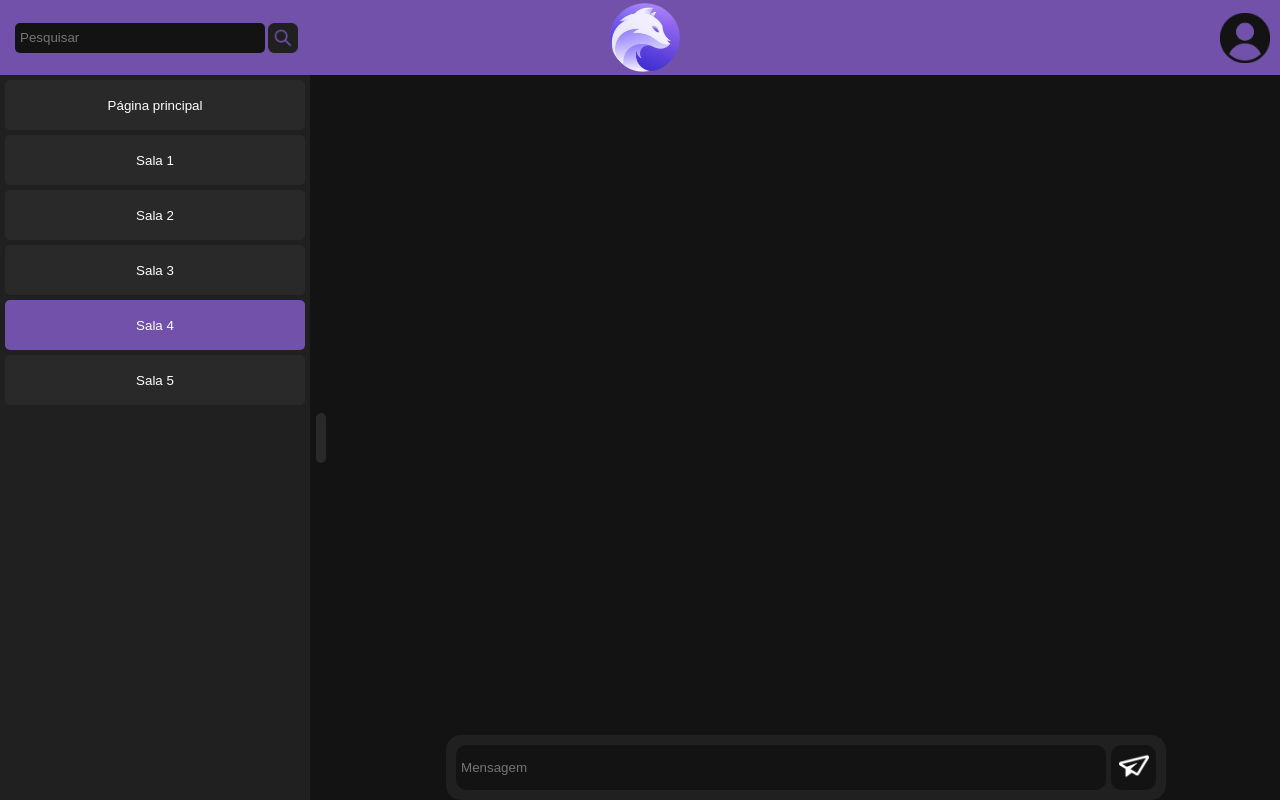
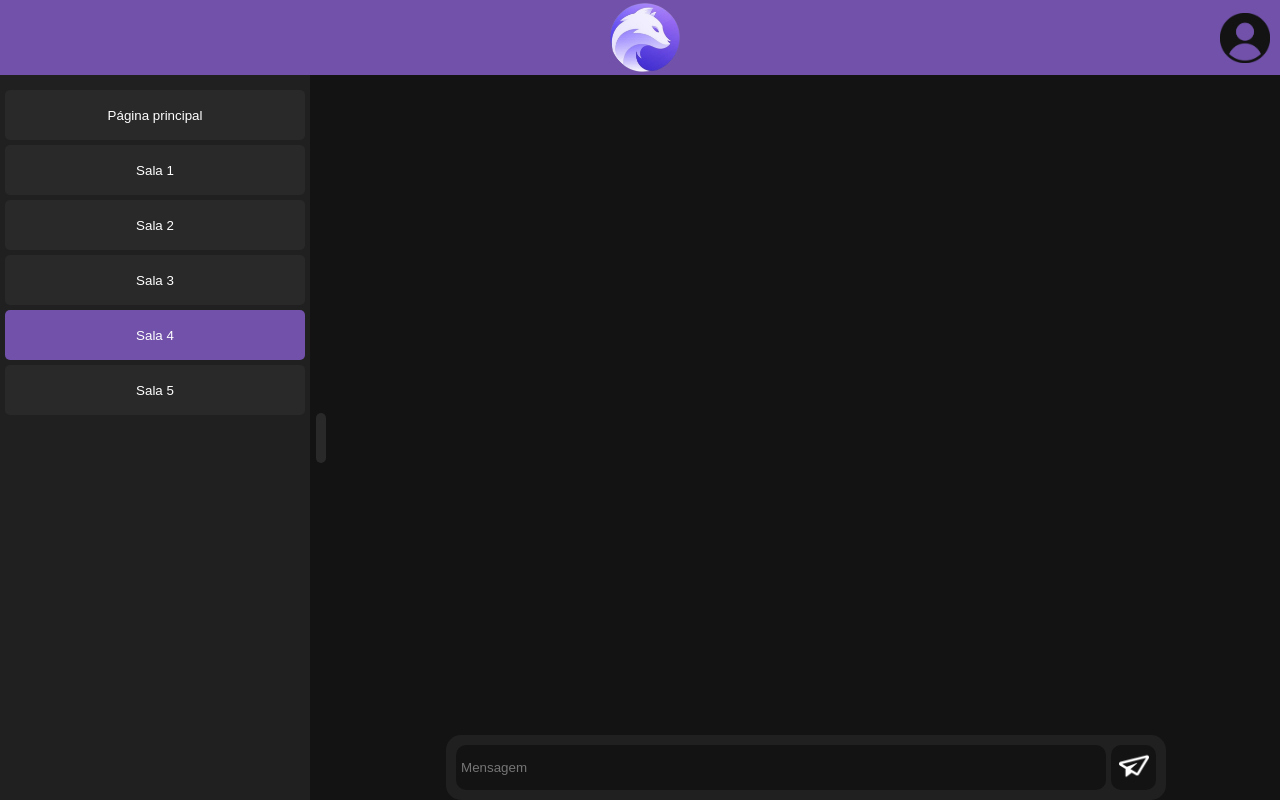
Before and after one commit to DanielC-007/Tecfor, a PHP site: page /pages/sala4.html in a window 1280 px wide. Run offline with PHP 8.4, Linux system fonts and the light colour scheme.

Commit message:
removeSearch

```diff
--- a/assets/scripts/script.js
+++ b/assets/scripts/script.js
@@ -9,9 +9,7 @@ function navOpenClose() {
     navSalas.style.transform === ""
   ) {
     navSalas.style.transform = "translateX(-100%)";
-    navSalas
     bntClose.style.transform = "translateX(-310px)";
-
     // subContainer.style.width("100vw")
   } else {
     navSalas.style.transform = "translateX(0px)";
--- a/assets/styles/style.css
+++ b/assets/styles/style.css
@@ -95,6 +95,7 @@ form input[type=submit]:hover {
   display: flex;
   align-items: flex-end;
   justify-content: center;
+  position: none;
   width: 100vw;
 }
 
@@ -215,6 +216,7 @@ button:hover {
 }
 
 #salas div {
+  padding-top: 10px;
   display: flex;
   flex-direction: column;
   align-items: center;
@@ -225,7 +227,7 @@ button:hover {
   justify-content: center;
   align-items: center;
   background-color: var(--cor2Dark);
-  margin: 0px 0px 5px 0px;
+  margin-bottom: 5px;
   padding: 5px;
   border-radius: 5px;
   border-style: none;
--- a/index.html
+++ b/index.html
@@ -13,9 +13,7 @@
   <body>
     <!-- <button id="fechar"></button> -->
     <header>
-      <div class="box1">
-        <input type="search" name="pesquisa" id="pesquisa" placeholder="Pesquisar"/>
-        <button><img src="public/imgs/buscaDark.png" /></button></div>
+      <div class="box1"></div>
       <div class="box2">
         <img id="icon" src="public/imgs/icon.png" />
       </div>
--- a/pages/sala1.html
+++ b/pages/sala1.html
@@ -13,8 +13,7 @@
   <body>
     <header>
       <div class="box1">
-        <!-- <input type="search" name="pesquisa" id="pesquisa" placeholder="Pesquisar"/>
-        <button><img src="../public/imgs/buscaDark.png" /></button> --></div>
+        <!--  --></div>
       <div class="box2">
         <img id="icon" src="../public/imgs/icon.png" />
       </div>
--- a/pages/sala2.html
+++ b/pages/sala2.html
@@ -13,8 +13,7 @@
   <body>
     <header>
       <div class="box1">
-        <input type="search" name="pesquisa" id="pesquisa" placeholder="Pesquisar"/>
-        <button><img src="../public/imgs/buscaDark.png" /></button></div>
+        </div>
       <div class="box2">
         <img id="icon" src="../public/imgs/icon.png" />
       </div>
--- a/pages/sala3.html
+++ b/pages/sala3.html
@@ -13,8 +13,7 @@
   <body>
     <header>
       <div class="box1">
-        <input type="search" name="pesquisa" id="pesquisa" placeholder="Pesquisar"/>
-        <button><img src="../public/imgs/buscaDark.png" /></button></div>
+        </div>
       <div class="box2">
         <img id="icon" src="../public/imgs/icon.png" />
       </div>
--- a/pages/sala4.html
+++ b/pages/sala4.html
@@ -12,10 +12,7 @@
 
   <body>
     <header>
-      <div class="box1">
-        <input type="search" name="pesquisa" id="pesquisa" placeholder="Pesquisar" />
-        <button><img src="../public/imgs/buscaDark.png" /></button>
-      </div>
+      <div class="box1"></div>
       <div class="box2">
         <img id="icon" src="../public/imgs/icon.png" />
       </div>
--- a/pages/sala5.html
+++ b/pages/sala5.html
@@ -12,10 +12,7 @@
 
   <body>
     <header>
-      <div class="box1">
-        <input type="search" name="pesquisa" id="pesquisa" placeholder="Pesquisar" />
-        <button><img src="../public/imgs/buscaDark.png" /></button>
-      </div>
+      <div class="box1"></div>
       <div class="box2">
         <img id="icon" src="../public/imgs/icon.png" />
       </div>
```
